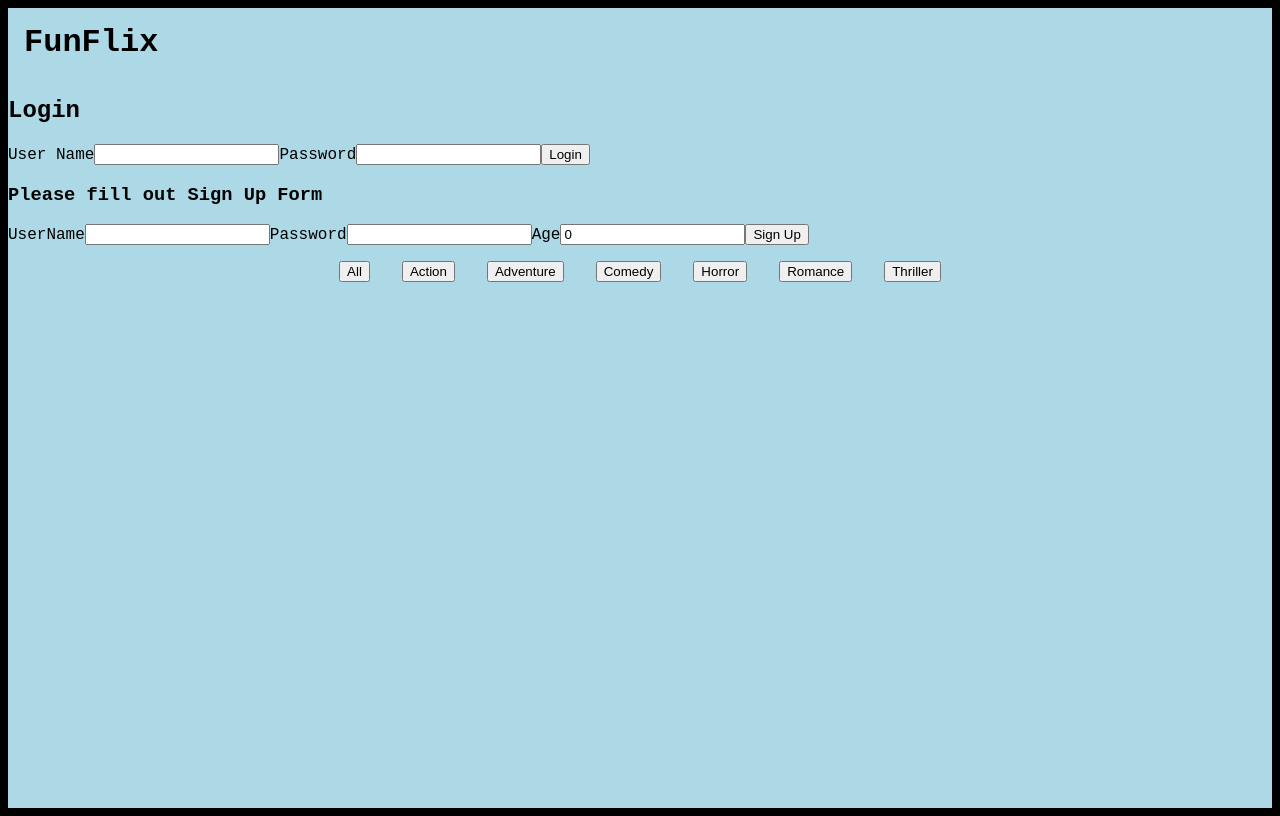
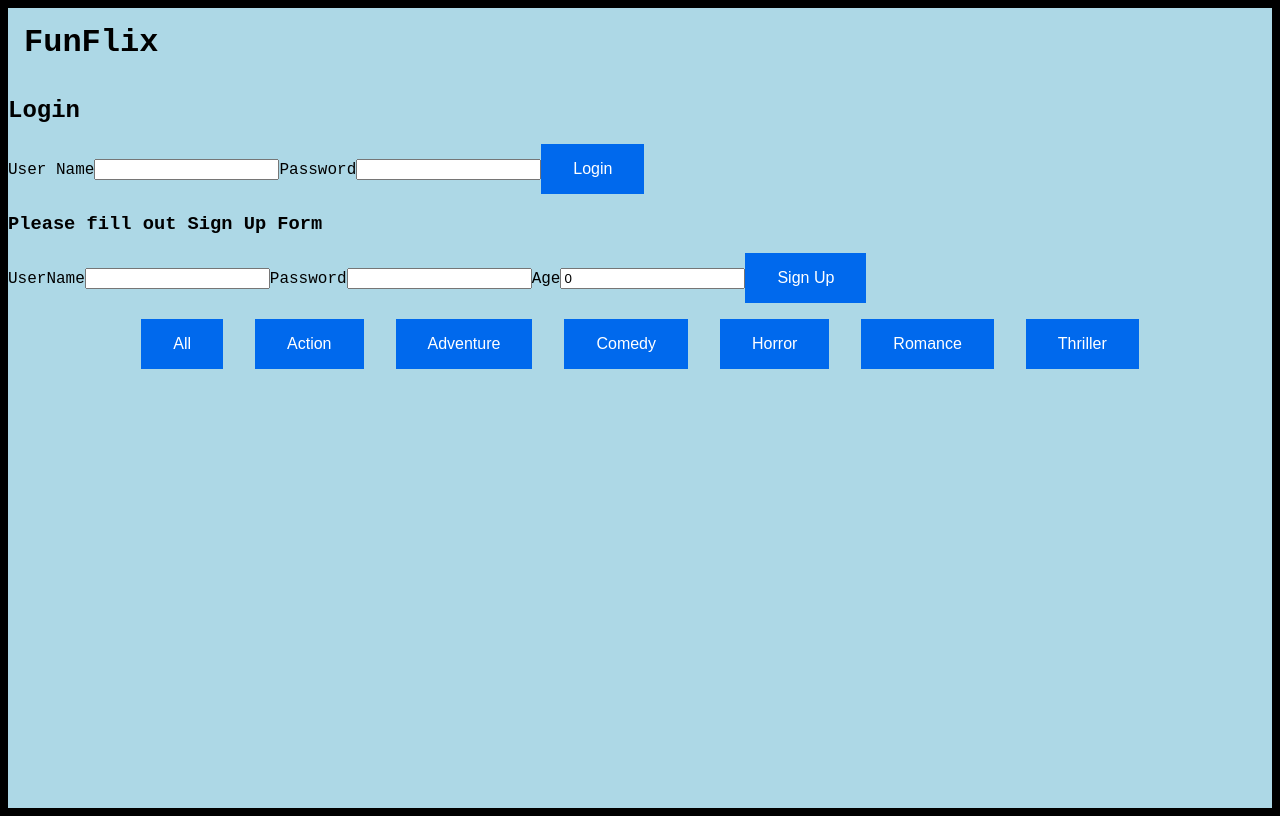
Before and after one commit to majormatt28/Funflix-frontend, a React (Create React App) app: page /login in a window 1280 px wide. Built offline with nearby package versions, Linux system fonts and the light colour scheme.

Commit message:
button styling

```diff
--- a/src/index.css
+++ b/src/index.css
@@ -12,49 +12,7 @@
   min-height: 100vh;
 }
 
-.button {
-  padding: 0.75em;
-  border: none;
-  font: inherit;
-  font-weight: 600;
-  color: inherit;
-  cursor: pointer;
-  color: var(--primary);
-  background-color: var(--background);
-  border: 2px solid var(--black);
-  transition: background-color 0.2s;
-  line-height: 1;
-}
 
-.button.active,
-.button:hover,
-button.active,
-button:focus,
-button:hover {
-  outline: none;
-  color: var(--black);
-  background-color: var(--primary);
-  border: 2px solid var(--primary);
-}
-
-button:disabled {
-  cursor: not-allowed;
-  color: var(--dark-grey);
-  background-color: var(--grey);
-}
-
-button.blue {
-  border: 2px solid var(--blue-dark);
-  color: var(--blue);
-}
-
-button.blue.active,
-button.blue:focus,
-button.blue:hover {
-  color: var(--red);
-  background-color: var(--blue);
-  border: 2px solid var(--blue);
-}
 
 header {
   padding: 1rem;
@@ -81,6 +39,38 @@
   margin: 0 0.5rem;
 }
 
+button {
+  display: inline-block;
+  border: none;
+  padding: 1rem 2rem;
+  margin: 0;
+  text-decoration: none;
+  background: #0069ed;
+  color: #ffffff;
+  font-family: sans-serif;
+  font-size: 1rem;
+  cursor: pointer;
+  text-align: center;
+  transition: background 250ms ease-in-out,
+              transform 150ms ease;
+  -webkit-appearance: none;
+  -moz-appearance: none;
+}
+
+button:hover,
+button:focus {
+  background: #0053ba;
+}
+
+button:focus {
+  outline: 1px solid #fff;
+  outline-offset: -4px;
+}
+
+button:active {
+  transform: scale(0.99);
+}
+
 .genre-buttons {
   display: flex;
   flex-wrap: wrap;
```
